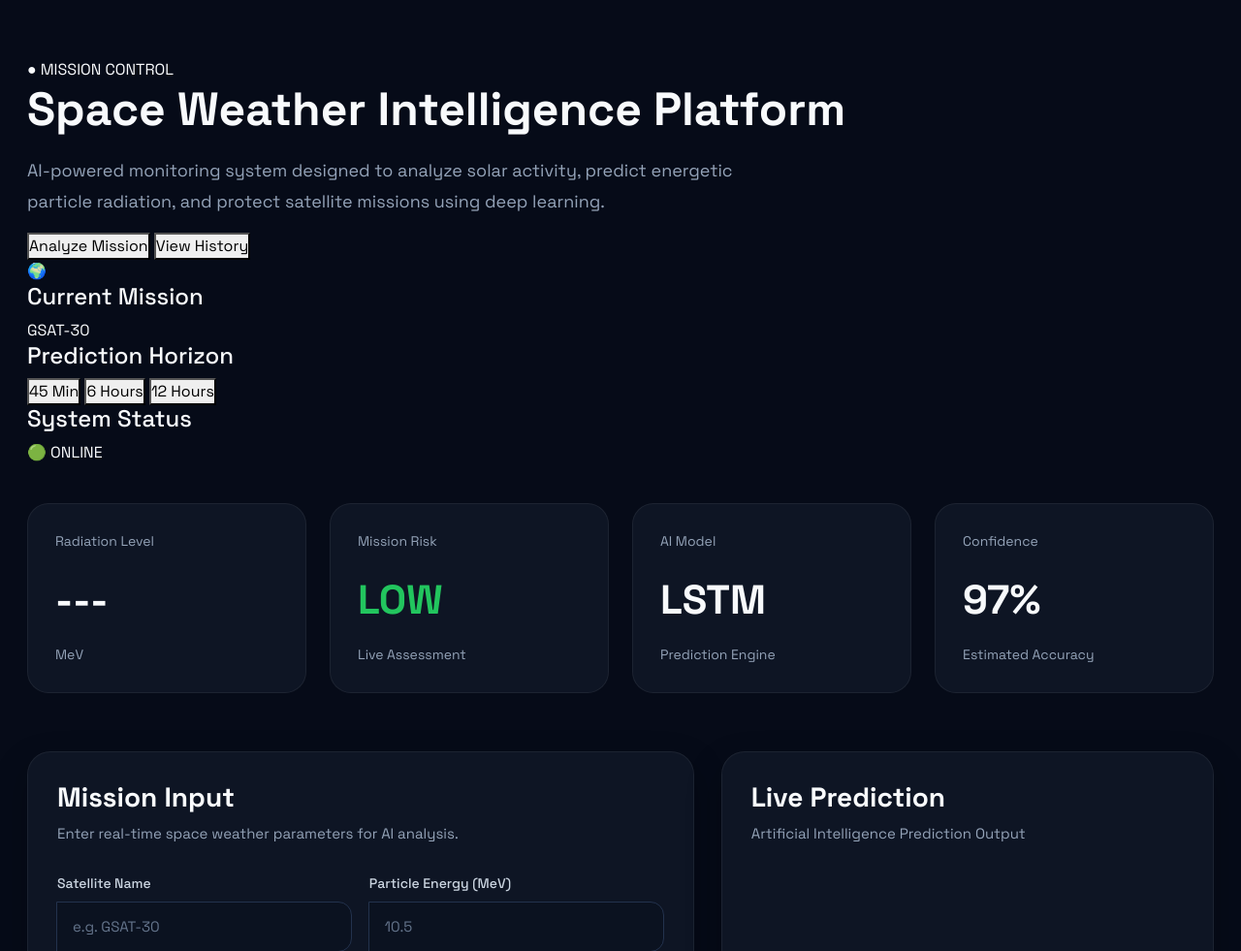
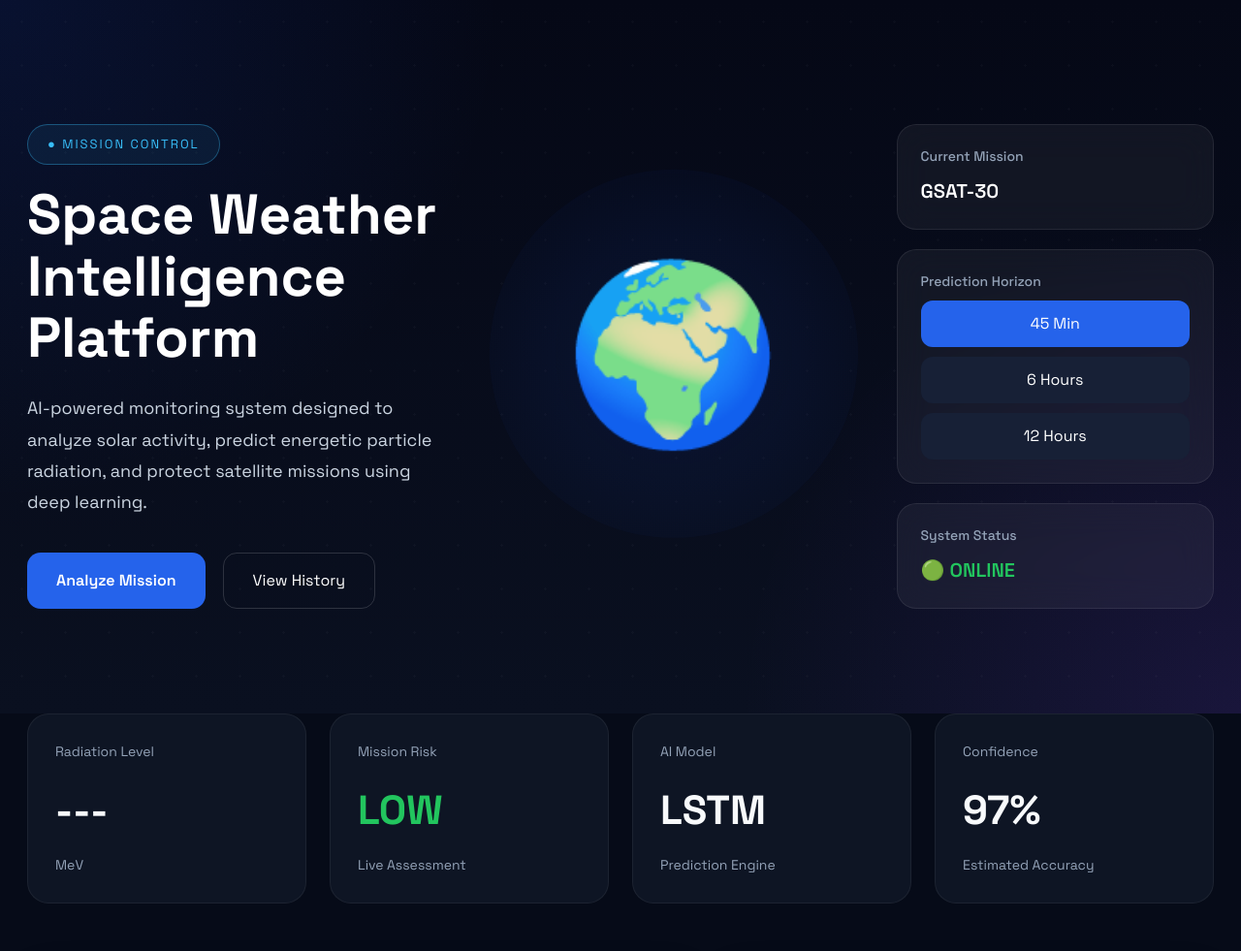
Before and after one commit to Samyakborkar12/CosmoShield-AI, a Flask app: page /dashboard in a window 1280 px wide. Shown: the part 80-1061 px from the top of the page at 97% size. Run offline with Flask 3, Linux system fonts and the light colour scheme.

Commit message:
feat(ui): add premium Mission Control hero styling

```diff
--- a/frontend/static/css/dashboard.css
+++ b/frontend/static/css/dashboard.css
@@ -765,3 +765,308 @@ background:rgba(56,189,248,.05);
 overflow-x:auto;
 
 }
+/* ==========================================
+   HERO SECTION
+========================================== */
+
+.hero {
+
+    position: relative;
+    overflow: hidden;
+
+    min-height: 92vh;
+
+    display: flex;
+    align-items: center;
+
+    background:
+        radial-gradient(circle at top left,#1d4ed822 0%,transparent 35%),
+        radial-gradient(circle at bottom right,#7c3aed22 0%,transparent 35%),
+        linear-gradient(180deg,#050816,#0a1020);
+
+}
+
+.hero-overlay{
+
+    position:absolute;
+
+    inset:0;
+
+    background-image:
+
+    radial-gradient(#ffffff15 1px,transparent 1px);
+
+    background-size:45px 45px;
+
+    opacity:.30;
+
+    pointer-events:none;
+
+}
+
+.hero-grid{
+
+    position:relative;
+
+    display:grid;
+
+    grid-template-columns:
+
+    1.2fr
+    1fr
+    .9fr;
+
+    gap:40px;
+
+    align-items:center;
+
+    z-index:2;
+
+}
+.hero-left h1{
+
+    color:white;
+
+    font-size:58px;
+
+    line-height:1.1;
+
+    font-weight:700;
+
+    margin-bottom:24px;
+
+}
+
+.hero-left p{
+
+    color:#cbd5e1;
+
+    font-size:18px;
+
+    line-height:1.8;
+
+    max-width:580px;
+
+}
+
+.hero-badge{
+
+    display:inline-block;
+
+    margin-bottom:20px;
+
+    padding:10px 20px;
+
+    border-radius:999px;
+
+    color:#38bdf8;
+
+    border:1px solid rgba(56,189,248,.35);
+
+    background:rgba(56,189,248,.08);
+
+    font-size:13px;
+
+    letter-spacing:2px;
+
+}
+.hero-buttons{
+
+    display:flex;
+
+    gap:18px;
+
+    margin-top:35px;
+
+}
+
+.primary-btn{
+
+    border:none;
+
+    padding:16px 30px;
+
+    border-radius:14px;
+
+    background:#2563eb;
+
+    color:white;
+
+    font-weight:600;
+
+    transition:.35s;
+
+}
+
+.primary-btn:hover{
+
+    transform:translateY(-4px);
+
+    box-shadow:0 15px 35px rgba(37,99,235,.35);
+
+}
+
+.secondary-btn{
+
+    padding:16px 30px;
+
+    border-radius:14px;
+
+    border:1px solid rgba(255,255,255,.15);
+
+    background:transparent;
+
+    color:white;
+
+    transition:.35s;
+
+}
+
+.secondary-btn:hover{
+
+    background:white;
+
+    color:#050816;
+
+}
+.hero-center{
+
+    display:flex;
+
+    justify-content:center;
+
+    align-items:center;
+
+}
+
+#earthContainer{
+
+    width:380px;
+
+    height:380px;
+
+    border-radius:50%;
+
+    display:flex;
+
+    justify-content:center;
+
+    align-items:center;
+
+    font-size:180px;
+
+    background:
+
+    radial-gradient(circle,#1d4ed822,transparent);
+
+    animation:floatEarth 5s ease-in-out infinite;
+
+}
+.hero-right{
+
+    display:flex;
+
+    flex-direction:column;
+
+    gap:20px;
+
+}
+
+.mission-card{
+
+    padding:24px;
+
+    border-radius:20px;
+
+    background:rgba(255,255,255,.05);
+
+    backdrop-filter:blur(18px);
+
+    border:1px solid rgba(255,255,255,.08);
+
+}
+
+.mission-card h4{
+
+    color:#94a3b8;
+
+    font-size:14px;
+
+    margin-bottom:12px;
+
+}
+
+.mission-card span{
+
+    color:white;
+
+    font-size:20px;
+
+    font-weight:600;
+
+}
+.horizon-buttons{
+
+    display:flex;
+
+    flex-direction:column;
+
+    gap:10px;
+
+}
+
+.horizon-buttons button{
+
+    border:none;
+
+    border-radius:12px;
+
+    padding:12px;
+
+    background:#172036;
+
+    color:white;
+
+    transition:.35s;
+
+}
+
+.horizon-buttons button.active{
+
+    background:#2563eb;
+
+}
+
+.horizon-buttons button:hover{
+
+    background:#3b82f6;
+
+}
+.online{
+
+    color:#22c55e !important;
+
+    font-weight:700;
+
+}
+@keyframes floatEarth{
+
+    0%{
+
+        transform:translateY(0px);
+
+    }
+
+    50%{
+
+        transform:translateY(-18px);
+
+    }
+
+    100%{
+
+        transform:translateY(0px);
+
+    }
+
+}
```
Also changed, not shown: cosmoshield.db.
